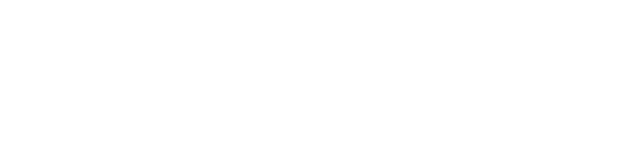
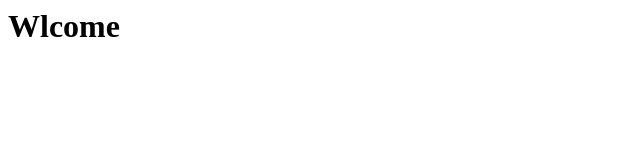
Before and after one commit to EnYang123/EnYang123.github.io, a plain HTML site: page index.html in a window 1280 px wide. Shown: the whole page, without its empty margins (0-640 px from the left). Drawn offline with Linux system fonts and the light colour scheme.

Commit message:
Update index.html

```diff
--- a/index.html
+++ b/index.html
@@ -1 +1 @@
-<h1></h1>
+<h1>Wlcome</h1>
```
